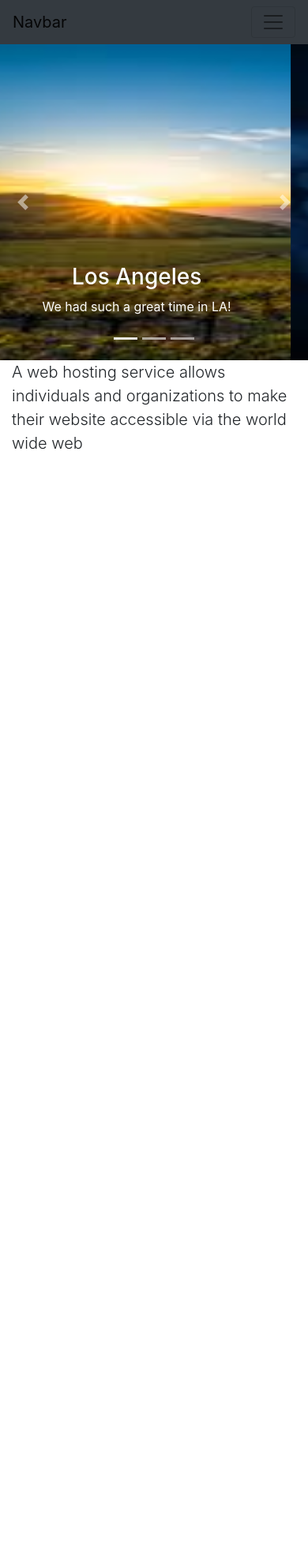
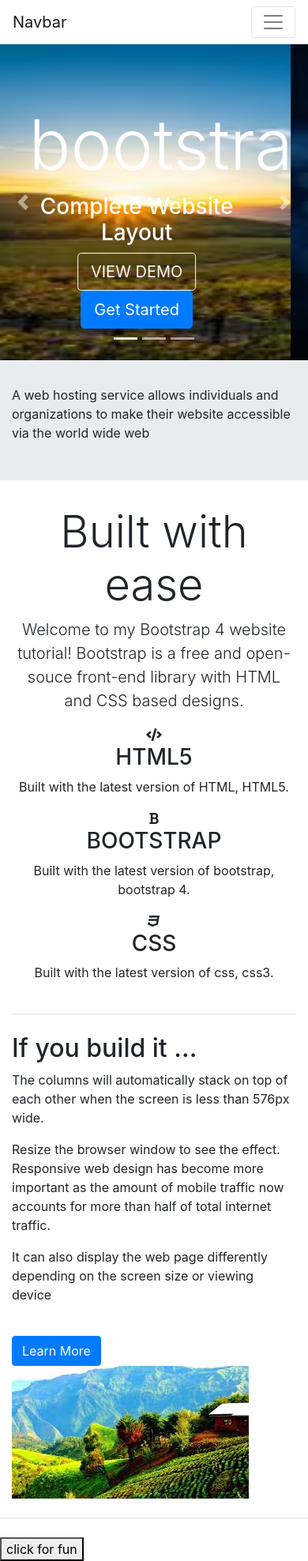
Before and after one commit to alexdjoum/propagewithbootstrap, a plain HTML site: page index.html in a window 390 px wide. Shown: the whole page at 79% size. Before the commit the page ends 844 px from the top, so only its background shows below. Drawn offline with nearby package versions, Linux system fonts and the light colour scheme.

Commit message:
bootstrap page with navbar and slider and gif animation

```diff
--- a/index.html
+++ b/index.html
@@ -14,12 +14,12 @@
 <body>
 
 <!-- Navigation -->
-<nav class="navbar navbar-expand-md bg-dark navbar-light sticky-top">
+<nav class="navbar navbar-expand-md bg-pink navbar-light sticky-top">
     <a class="navbar-brand" href="#">Navbar</a>
     <button class="navbar-toggler" type="button" data-toggle="collapse" data-target="#collapsibleNavbar">
       <span class="navbar-toggler-icon"></span>
     </button>
-    <div class="collapse navbar-collapse" id="collapsibleNavbar">
+    <div class="collapse navbar-collapse" id="navbarResponsive">
       <ul class="navbar-nav ml-auto ">
         <li class="nav-item active">
           <a class="nav-link" href="#">Services</a>
@@ -39,7 +39,7 @@
 
 <!-- Image Slider -->
 
-<div id="demo" class="carousel slide" data-ride="carousel">
+<div id="slides" class="carousel slide" data-ride="carousel">
     <ul class="carousel-indicators">
       <li data-target="#demo" data-slide-to="0" class="active"></li>
       <li data-target="#demo" data-slide-to="1"></li>
@@ -47,21 +47,24 @@
     </ul>
     <div class="carousel-inner">
       <div class="carousel-item active">
-        <img src="img/background1.jpeg" alt="Los Angeles" class="mx-auto" width="1350" height="400">
+        <img src="img/background1.jpeg" alt="Los Angeles" class="mx-auto" width="1400" height="400">
         <div class="carousel-caption">
-          <h3>Los Angeles</h3>
-          <p>We had such a great time in LA!</p>
+          <h1 class="display-2">bootstrap</h1>
+          <h3>Complete Website Layout</h3>
+          <button type="button" class="btn btn-outline-light btn-lg">VIEW DEMO</button>
+          <button type="button" class="btn btn-primary btn-lg">Get Started</button>
+
         </div>
       </div>
       <div class="carousel-item">
-        <img src="img/background2.jpeg" alt="Chicago" class="mx-auto" width="1350" height="400">
+        <img src="img/background2.jpeg" alt="Chicago" class="mx-auto" width="1400" height="400">
         <div class="carousel-caption">
           <h3>Chicago</h3>
           <p>Thank you, Chicago!</p>
         </div>
       </div>
       <div class="carousel-item">
-        <img src="img/background3.jpeg" alt="New York" class="mx-auto" width="1350" height="400">
+        <img src="img/background3.jpeg" alt="New York" class="mx-auto" width="1400" height="400">
         <div class="carousel-caption">
           <h3>New York</h3>
           <p>We love the Big Apple!</p>
@@ -77,21 +80,98 @@
   </div>
 <!-- Jumbotron -->
 
-<div class="container-fluid">
-    <div class="row Jumbotron">
-      <div class="col-xs-12 col-sm-12 col-md-9 col-lg-9 col-xs-10">
-          <p class="lead">A web hosting service allows individuals and organizations to make their website accessible via the world wide web </p>
-      </div>
+<div class="jumbotron jumbotron-fluid">
+    <div class="container">
+          <p>A web hosting service allows individuals and organizations to make their website accessible via the world wide web </p>
     </div>
 </div>
 
 <!-- Welcome Section -->
+<div class="container-fluid padding">
+    <div class="row welcome text-center">
+        <div class="col-12">
+            <h1 class="display-4">Built with ease</h1>
+        </div>
+        <hr></hr>
+        <div class="col-12">
+            <p class="lead">
+                Welcome to my Bootstrap 4 website tutorial! Bootstrap is a free and open-souce front-end library with HTML and CSS based designs.
+            </p>
+        </div>
+    </div>
+</div>
 
 <!-- Three Column Section -->
+<div class="container-fluid padding">
+    <div class="row text-center padding">
+        <div class="col-xs-12 col-sm-6 col-md-4">
+            <i class="fas fa-code"></i>
+            <h3>HTML5</h3>
+            <p>Built with the latest version of HTML, HTML5.</p>
+        </div>
+        <div class="col-xs-12 col-sm-6 col-md-4">
+            <i class="fas fa-bold"></i>
+            <h3>BOOTSTRAP</h3>
+            <p>Built with the latest version of bootstrap, bootstrap 4.</p>
+        </div>
+        <div class="col-sm-12 col-md-4">
+            <i class="fab fa-css3"></i>
+            <h3>CSS</h3>
+            <p>Built with the latest version of css, css3.</p>
+        </div>
+    </div>
+    <hr class="my-4">
+</div>
+
 
 <!-- Two Column Section -->
 
+<div class="container-fluid padding">
+    <div class="row padding">
+        <div class="col-md-12 col-lg-6">
+            <h2>If you build it ...</h2>
+            <p>The columns will automatically stack on top of each other when the screen is less than 576px wide. </p>
+            <p>Resize the browser window to see the effect. Responsive web design has become more important as the amount of mobile traffic now accounts for more than half of total internet traffic.</p>
+            <p>It can also display the web page differently depending on the screen size or viewing device</p>
+            <br>
+            <a href="#" class="btn btn-primary">Learn More</a>
+        </div>
+        <div class="col-lg-6">
+            <img src="img/paysagecameroun.jpeg" >
+        </div>
+    </div>
+</div>
+
+<hr class="my-4">
 <!-- Fixed Background -->
+<figure>
+    <div class="fixed-wrap">
+        <div id="fixed">
+
+        </div>
+    </div>
+</figure>
+
+<!-- Emoji Section -->
+<button class="fun" data-toggle="collapse" data-target="#emoji">click for fun</button>
+<div id="emoji" class="collapse">
+    <div class="container-fluid padding">
+        <div class="row text-center">
+            <div class="col-sm-6 col-md-3">
+                <img src="img/panda.gif"  class="gif">
+            </div>
+            <div class="col-sm-6 col-md-3">
+                <img src="img/courreur.gif"  class="gif">
+            </div>
+            <div class="col-sm-6 col-md-3">
+                <img src="img/monster.gif"  class="gif">
+            </div>
+            <div class="col-sm-6 col-md-3">
+                <img src="img/emoji.gif"  class="gif">
+            </div>
+        </div>
+    </div>
+</div>
 
 </body>
 </html>
--- a/style.css
+++ b/style.css
@@ -0,0 +1 @@
+import url('https://fonts.googleapis.com/css?family=Poppins:400,500,700');
```
Also changed, not shown: img/courreur.gif (added), img/democratie.gif (added), img/emoji.gif (added), img/laptop.jpeg (added), img/main.gif (added), img/marcheur.gif (added), img/monster.gif (added), img/panda.gif (added), img/papillon.png (added), img/paysagecameroun.jpeg (added).
